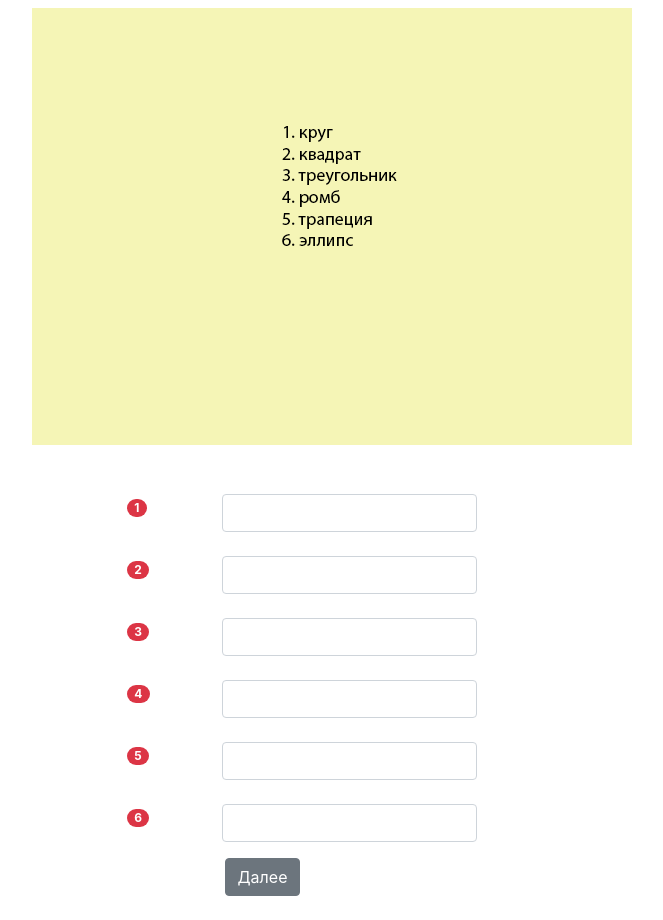
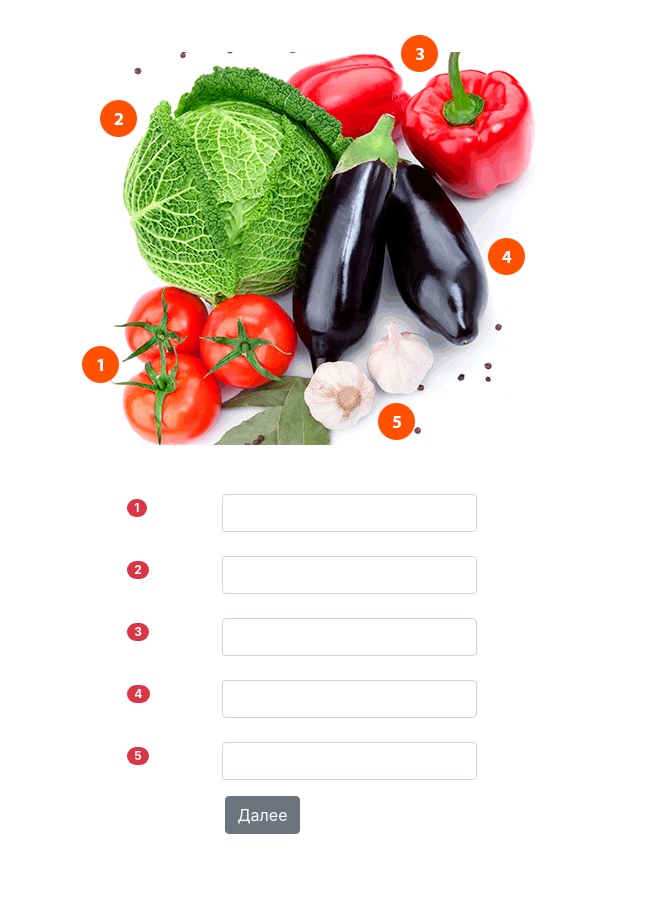
Before and after one commit to LNevezhin/learning, a Vue app: page / in a window 1280 px wide. Shown: the whole page, without its empty margins (338-1001 px from the left). After the commit the page ends 858 px from the top, so only its background shows below. Built offline with nearby package versions, Linux system fonts and the light colour scheme.

Commit message:
setFocus added

```diff
--- a/src/components/quest.vue
+++ b/src/components/quest.vue
@@ -15,9 +15,9 @@
               <div class="badge badge-pill badge-danger">{{ index + 1}}</div>
             </div>
             <div class="col-3">
-              <input type="text" class="form-control" v-bind:class="inputStatus[index]" v-model.trim="inputData[index]"
-                v-bind:disabled="inputStatus[index] == 'is-valid'" @input="checkInput(index)" @focus="getFocus(index)"
-                @blur="lostFocus(index)" autocomplete="off">
+              <input :ref="index" :id="index" type="text" class="form-control" v-bind:class="inputStatus[index]"
+                v-model.trim="inputData[index]" v-bind:disabled="inputStatus[index] == 'is-valid'"
+                @input="checkInput(index)" @focus="getFocus(index)" @blur="lostFocus(index)" autocomplete="off">
               <div class="valid-feedback">
                 Верно!
               </div>
@@ -58,7 +58,7 @@
         nextStatusButton: false,
         timerStopInput: [],
         timerFocusLost: [],
-        activeCard: 2, // номер текущей карточки, оно же ключ, для обновления ДОМ
+        activeCard: 0, // номер текущей карточки, оно же ключ, для обновления ДОМ
         ajaxApi: [["0", "pic0000.png", "ПоМиДоР", "КаПуСтА", "пЕрЕц", "БаКЛАЖан", "ЧЕСНОК"],
         ["1", "pic0001.png", "Москва", "Киев", "Минск", "Баку", "Ереван", "Тбилиси", "Алматы"],
         ["2", "pic0002.png", "КруГ", "КвадраТ", "ТреугольниК", "РомБ", "ТрапециЯ", "ЭллипС"],
@@ -107,6 +107,7 @@
         }
         if (this.inputData[index] == this.activeQuestCard[index].toLowerCase()) {
           this.inputStatus[index] = 'is-valid';
+          this.setFocus();
         }
         if (this.errCount[index] == 3) {
           this.hintStatus[index] = 'true';
@@ -150,9 +151,18 @@
         if (this.inputData[index] == this.activeQuestCard[index].toLowerCase()) {
           this.inputStatus[index] = 'is-valid';
           this.hintStatus[index] = false;
+          this.setFocus();
         }
         this.nextStatusButton = !this.inputStatus.every(elem => elem == 'is-valid')
       },
+
+      setFocus: function () {
+        const id = this.inputStatus.findIndex(elem => elem != 'is-valid')
+        const input = document.getElementById(id);
+        console.log('input: ', input);
+        input.focus()
+      },
+
       getNextCard: function () {
         this.activeCard = parseInt(this.activeCard) + 1;
         if (this.activeCard == 4) this.activeCard = 0;
```
Also changed, not shown: src/assets/pic0000.png (deleted), src/components/different.txt.
